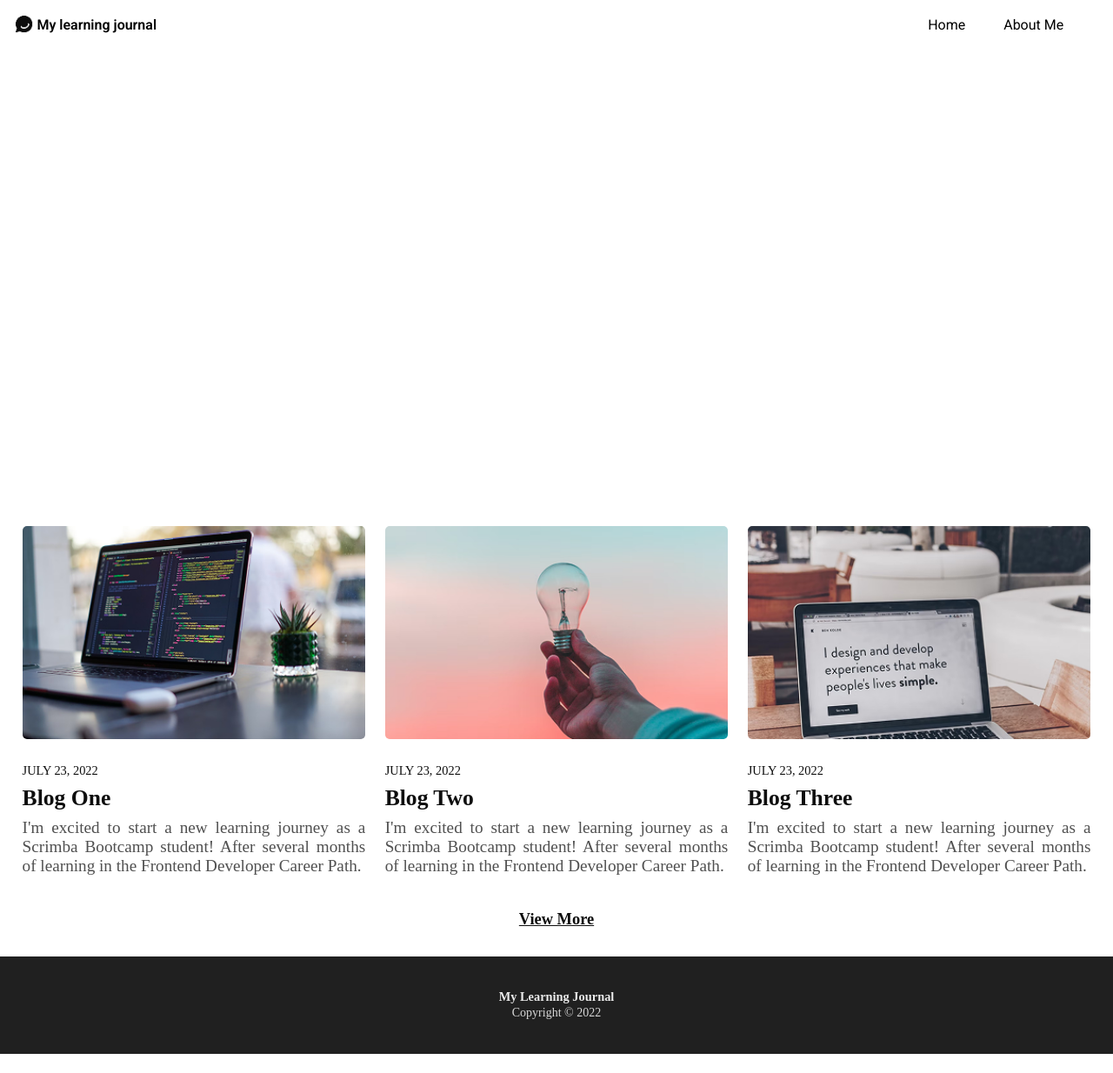
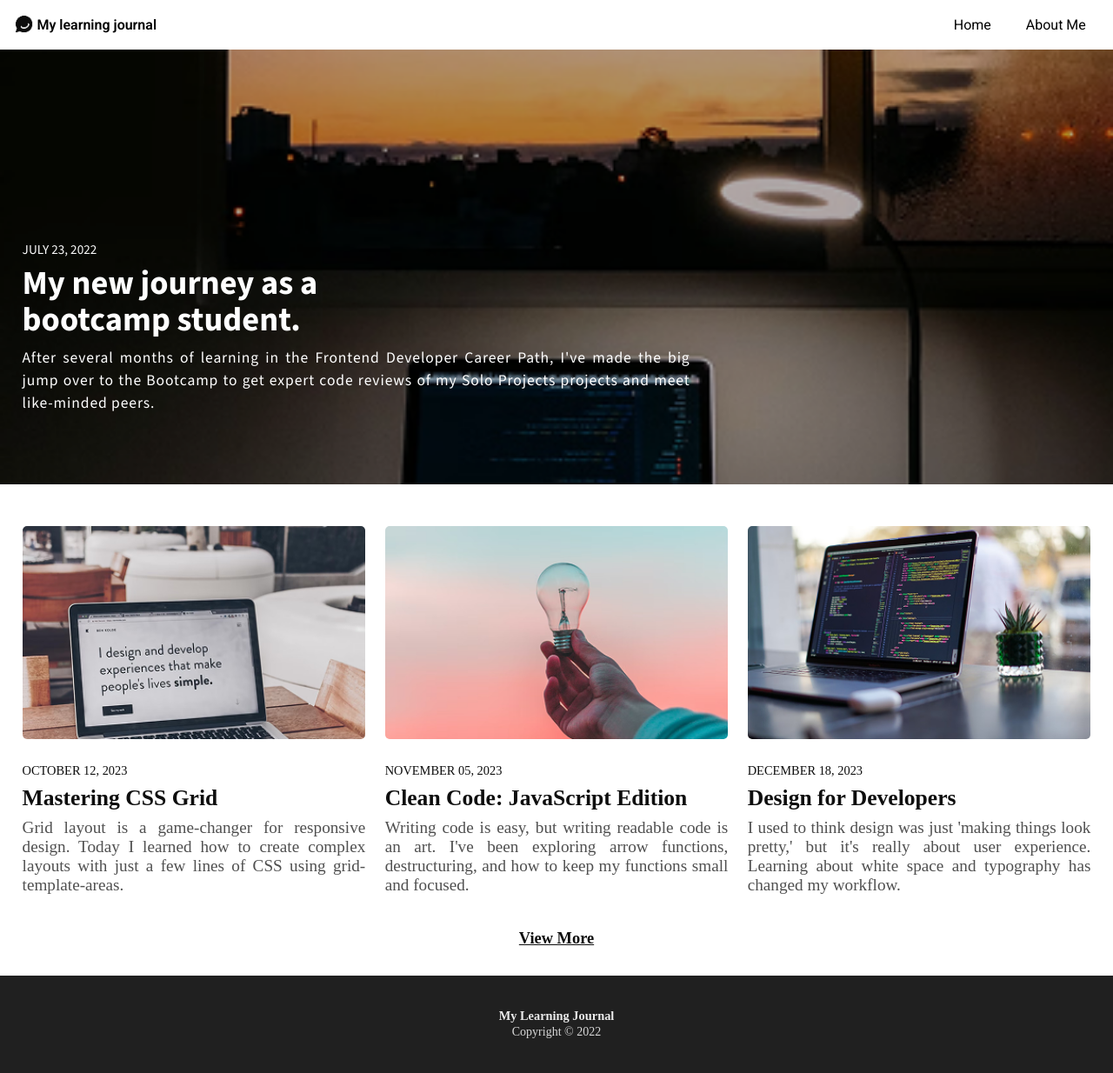
Before and after one commit to Pranav-cmyk/Mini-Portfolio, a website built with Vite: page index.html in a window 1280 px wide. Shown: the whole page at 87% size. Before the commit the page ends 1212 px from the top, so only its background shows below. Built offline with nearby package versions, Linux system fonts and the light colour scheme; files whose address does not match are found by name.

Commit message:
Refined File Paths

```diff
--- a/index.html
+++ b/index.html
@@ -21,7 +21,7 @@
     <body>
         <header>
             <div class="header-title">
-                <img src="assets/hero-logo.png" alt="" />
+                <img src="/assets/hero-logo.png" alt="" />
                 <h4>My learning journal</h4>
             </div>
 
--- a/src/data.js
+++ b/src/data.js
@@ -1,23 +1,23 @@
 export const blogPosts = [
   {
-    title: "Blog One",
+    title: "Mastering CSS Grid",
     description:
-      "I'm excited to start a new learning journey as a Scrimba Bootcamp student! After several months of learning in the Frontend Developer Career Path.",
-    date: "JULY 23, 2022",
-    image: "assets/article-image-03.png",
+      "Grid layout is a game-changer for responsive design. Today I learned how to create complex layouts with just a few lines of CSS using grid-template-areas.",
+    date: "OCTOBER 12, 2023",
+    image: "/assets/article-image-01.png",
   },
   {
-    title: "Blog Two",
+    title: "Clean Code: JavaScript Edition",
     description:
-      "I'm excited to start a new learning journey as a Scrimba Bootcamp student! After several months of learning in the Frontend Developer Career Path.",
-    date: "JULY 23, 2022",
-    image: "assets/article-image-02.png",
+      "Writing code is easy, but writing readable code is an art. I've been exploring arrow functions, destructuring, and how to keep my functions small and focused.",
+    date: "NOVEMBER 05, 2023",
+    image: "/assets/article-image-02.png",
   },
   {
-    title: "Blog Three",
+    title: "Design for Developers",
     description:
-      "I'm excited to start a new learning journey as a Scrimba Bootcamp student! After several months of learning in the Frontend Developer Career Path.",
-    date: "JULY 23, 2022",
-    image: "assets/article-image-01.png",
+      "I used to think design was just 'making things look pretty,' but it's really about user experience. Learning about white space and typography has changed my workflow.",
+    date: "DECEMBER 18, 2023",
+    image: "/assets/article-image-03.png",
   },
 ];
--- a/src/style.css
+++ b/src/style.css
@@ -72,9 +72,9 @@ header img {
 
 .header-nav {
     display: flex;
-    gap: 2.75rem;
+    gap: 2.5rem;
     cursor: pointer;
-    margin-right: 3vw;
+    margin-right: 1vw;
 }
 
 .header-nav h4 {
@@ -85,7 +85,7 @@ header img {
 
 .hero-section {
     font-family: "Source Sans 3", sans-serif;
-    background-image: url("assets/article-image-hero.png");
+    background-image: url("/assets/article-image-hero.png");
     background-size: cover;
     height: 380px;
     padding: 0 1.6em;
```
Also changed, not shown: public/assets/article-image-01.png (renamed from assets/article-image-01.png), public/assets/article-image-02.png (renamed from assets/article-image-02.png), public/assets/article-image-03.png (renamed from assets/article-image-03.png), public/assets/article-image-hero.png (renamed from assets/article-image-hero.png), public/assets/hero-logo.png (renamed from assets/hero-logo.png).
